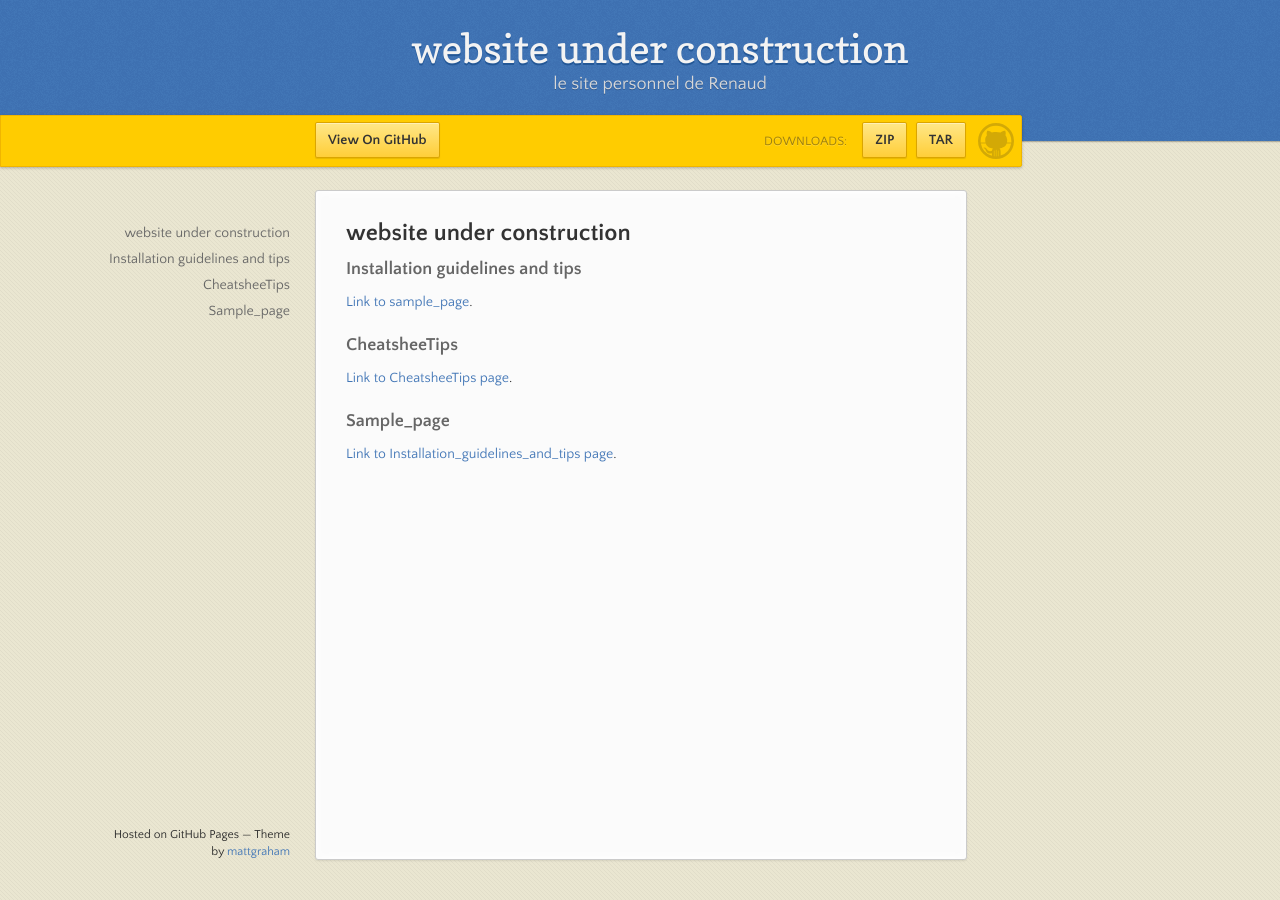
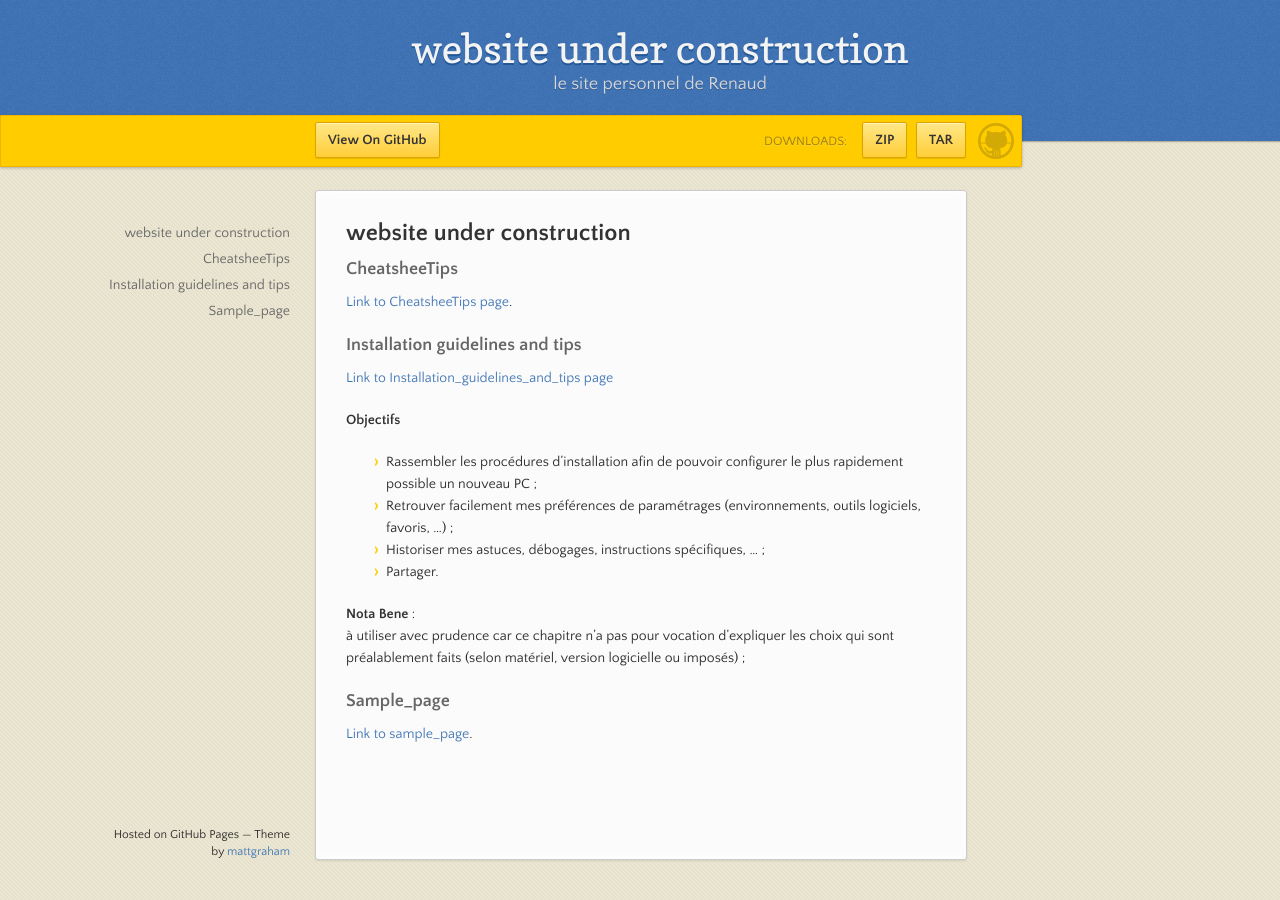
Before and after one commit to rcrosset/rcrosset.github.io, a Jekyll site: the page built from index.md, in a window 1280 px wide. Built offline with Jekyll 4.4.1, drawn with Linux system fonts in a browser that asks for light colours; our own code applies the rules of GitHub Pages for plain Markdown files.

Commit message:
Update index.md

```diff
--- a/index.md
+++ b/index.md
@@ -4,11 +4,21 @@ layout: default
 
 ## **website under construction**
 
-### Installation guidelines and tips
-[Link to sample_page](./sample_page.html).
 
 ### CheatsheeTips
 [Link to CheatsheeTips page](./CheatsheeTips.html).
 
+### Installation guidelines and tips
+[Link to Installation_guidelines_and_tips page](./Installation_guidelines_and_tips.html)
+
+**Objectifs**
+- Rassembler les procédures d'installation afin de pouvoir configurer le plus rapidement possible un nouveau PC ;
+- Retrouver facilement mes préférences de paramétrages (environnements, outils logiciels, favoris, ...) ;
+- Historiser mes astuces, débogages, instructions spécifiques, ... ;
+- Partager.
+
+**Nota Bene** :
+à utiliser avec prudence car ce chapitre n'a pas pour vocation d'expliquer les choix qui sont préalablement faits (selon matériel, version logicielle ou imposés) ;
+
 ### Sample_page
-[Link to Installation_guidelines_and_tips page](./Installation_guidelines_and_tips.html).
+[Link to sample_page](./sample_page.html).
```
